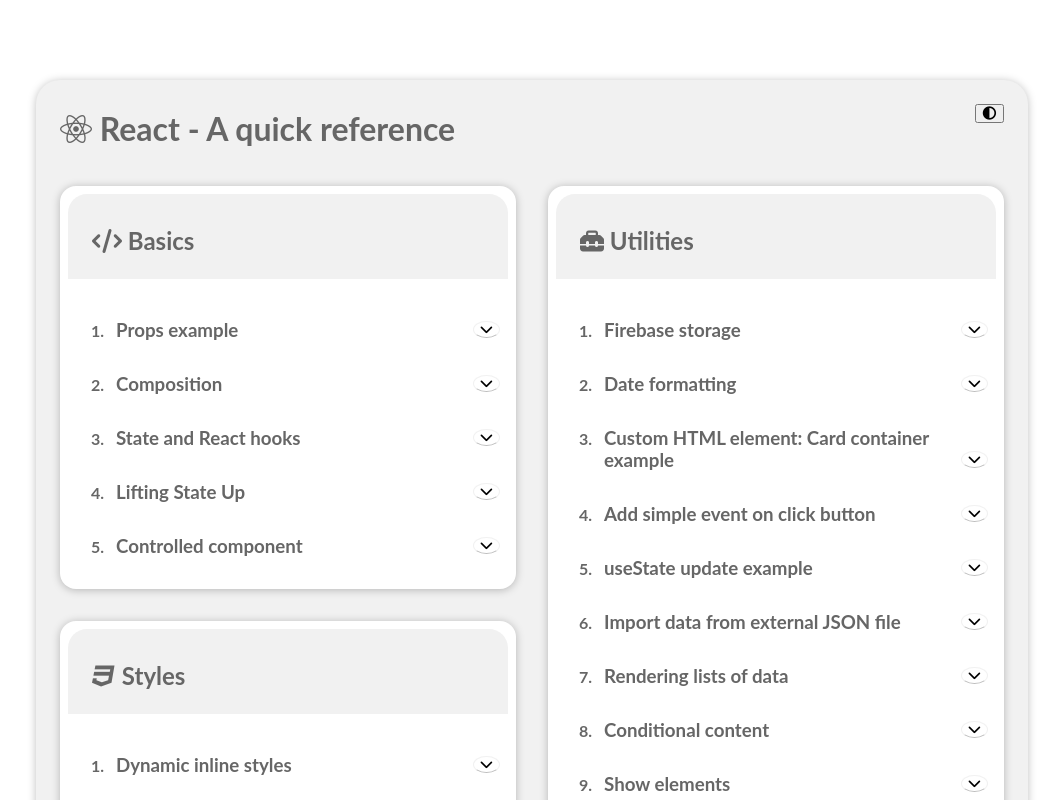
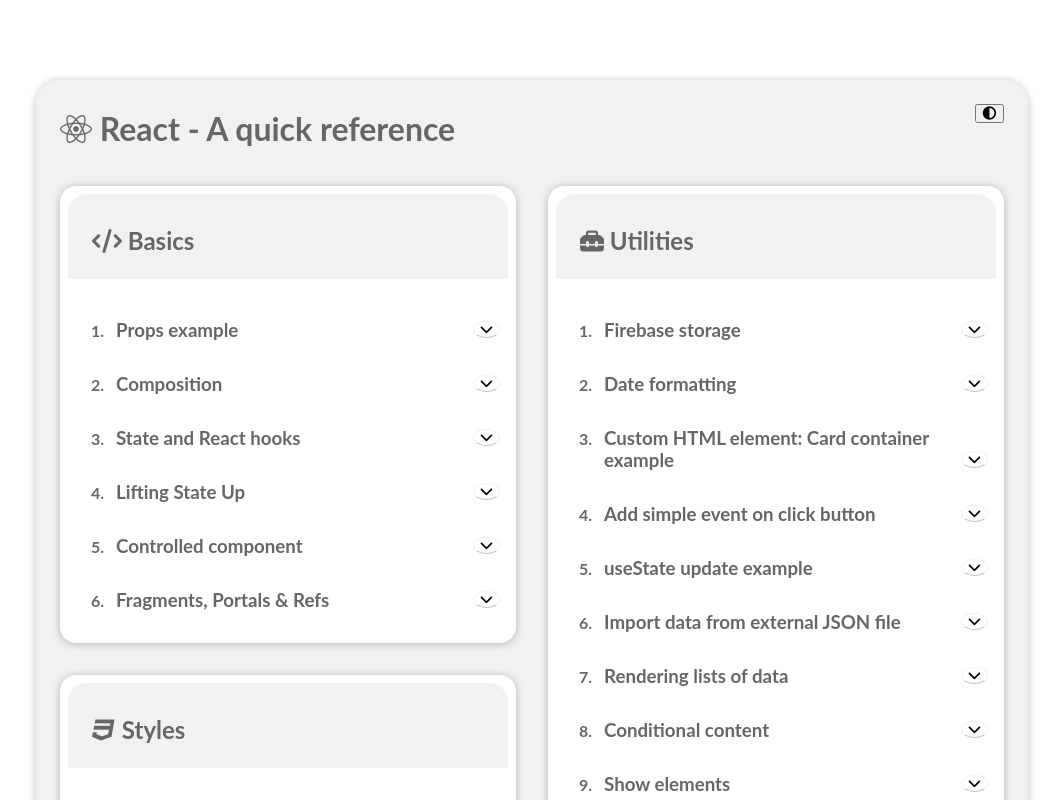
Before and after one commit to mkonemo/react-basics, a React (Create React App) app: page / in a window 1280 px wide. Shown: the top 800 px of the page, without its empty margins (108-1171 px from the left). Built offline with nearby package versions, Linux system fonts and the light colour scheme.

Commit message:
1 file modified, 1 added

```diff
--- a/src/App.js
+++ b/src/App.js
@@ -9,6 +9,8 @@ import DynamicInlineStyles from './components/styles/DynamicInlineStyles';
 import DynamicClassStyles from './components/styles/DynamicClassStyles';
 import StyledComponents from './components/styles/StyledComponents';
 import CSSModules from './components/styles/CSSModules';
+import Portals from './components/portals/Portals';
+
 
 
 import DateExample from './components/date/DateExample';
@@ -84,6 +86,11 @@ const App = () => {
                     </p>
                   </Show>
                 </li>
+                <li>
+                  <Show title="Fragments, Portals & Refs">
+                    <Portals />
+                  </Show>
+                </li>
               </ol>
             </div>
 
@@ -113,6 +120,8 @@ const App = () => {
                     <CSSModules />
                   </Show>
                 </li>
+
+
               </ol>
             </div>
           </div>
--- /dev/null
+++ b/src/components/portals/Portals.js
@@ -0,0 +1,15 @@
+import React from 'react';
+
+const Portals = () => {
+  return (
+    <React.Fragment>
+      <h4>Fragments</h4>
+      <h4>Portals</h4>
+      <p>Portals allow to put some element into a specific component, but then render it in a different position in the final HTML file (es. overlays, menu, etc.)</p>
+      <h4>Refs</h4>
+      <p>Refs allow to get access to other DOM elements</p>
+    </React.Fragment>
+  );
+};
+
+export default Portals;
```
